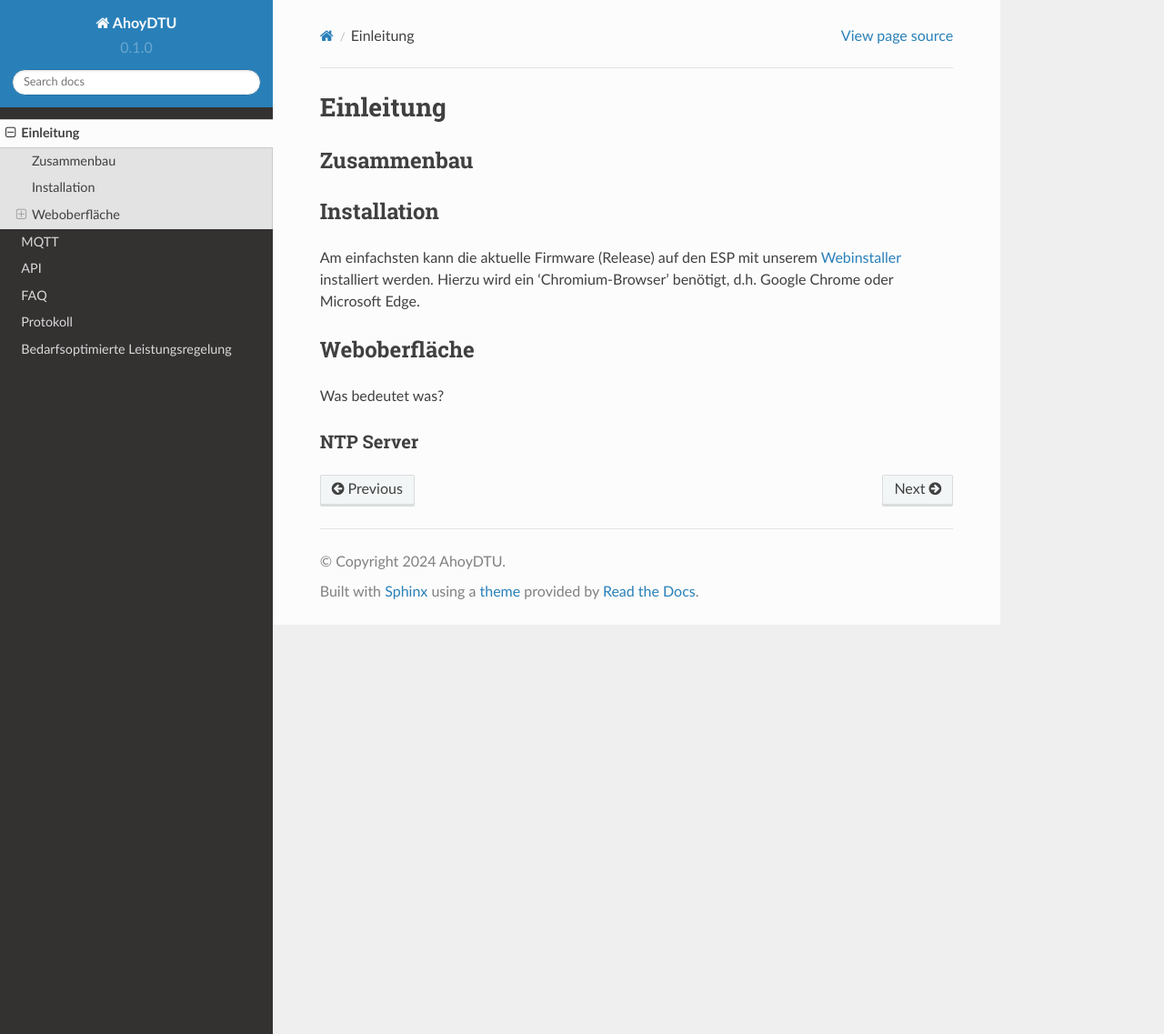
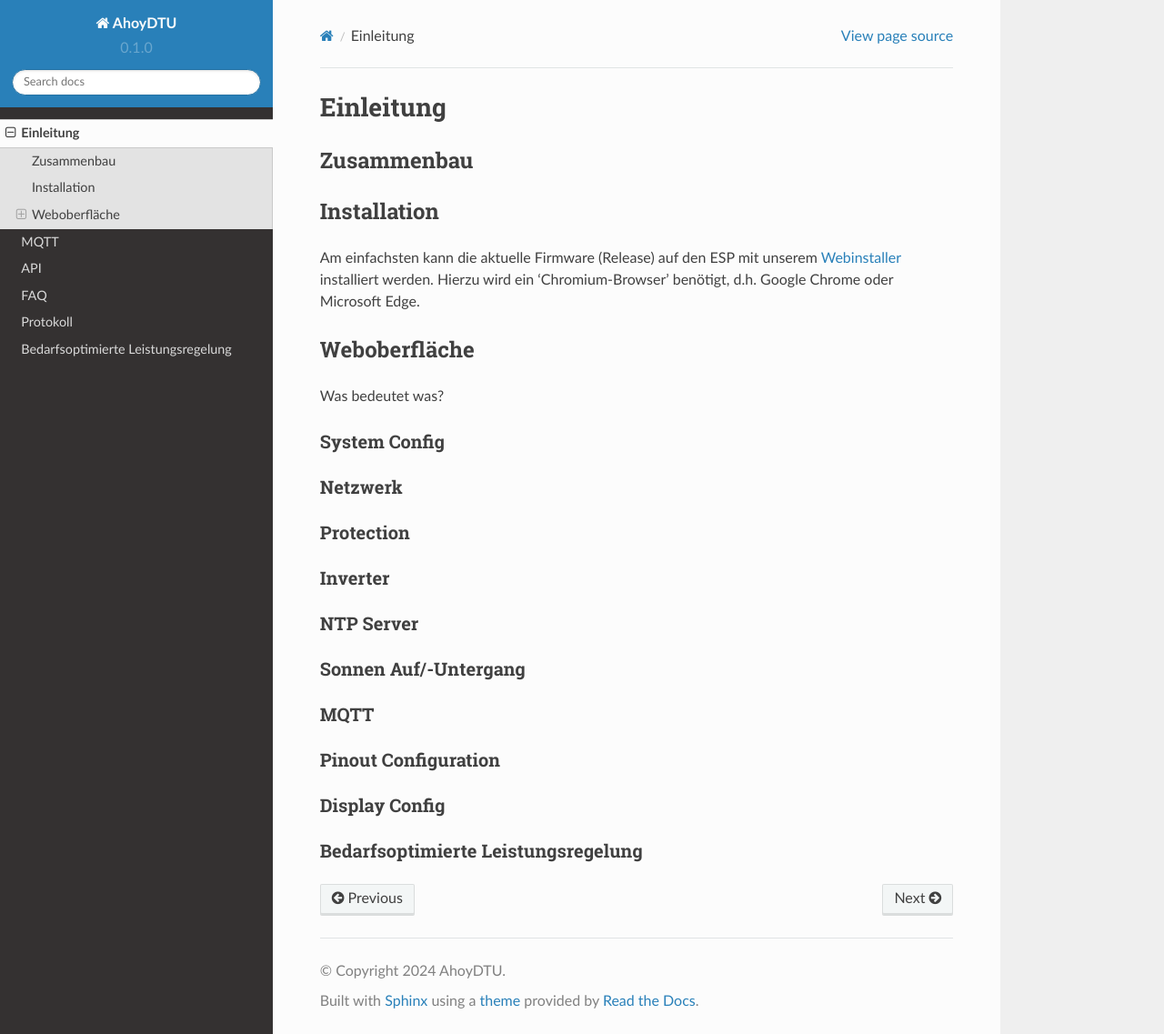
Before and after one commit to lumapu/ahoy_docs, a Sphinx documentation site: the page built from docs/source/usage.rst, in a window 1280 px wide and 1137 px high. Shown: the whole window at 91% size. Built offline with Sphinx 7.4.7 and the Read the Docs theme 2.0.0, drawn with Linux system fonts in a browser that asks for light colours.

Commit message:
Update usage.rst

```diff
--- a/docs/source/usage.rst
+++ b/docs/source/usage.rst
@@ -14,5 +14,32 @@ Weboberfläche
 -------------
 Was bedeutet was?
 
+System Config
+*************
+
+Netzwerk
+*********
+
+Protection
+**********
+
+Inverter
+********
+
 NTP Server
 **********
+
+Sonnen Auf/-Untergang
+**********
+
+MQTT
+**********
+
+Pinout Configuration
+********************
+
+Display Config
+**************
+
+Bedarfsoptimierte Leistungsregelung
+************************************
```
